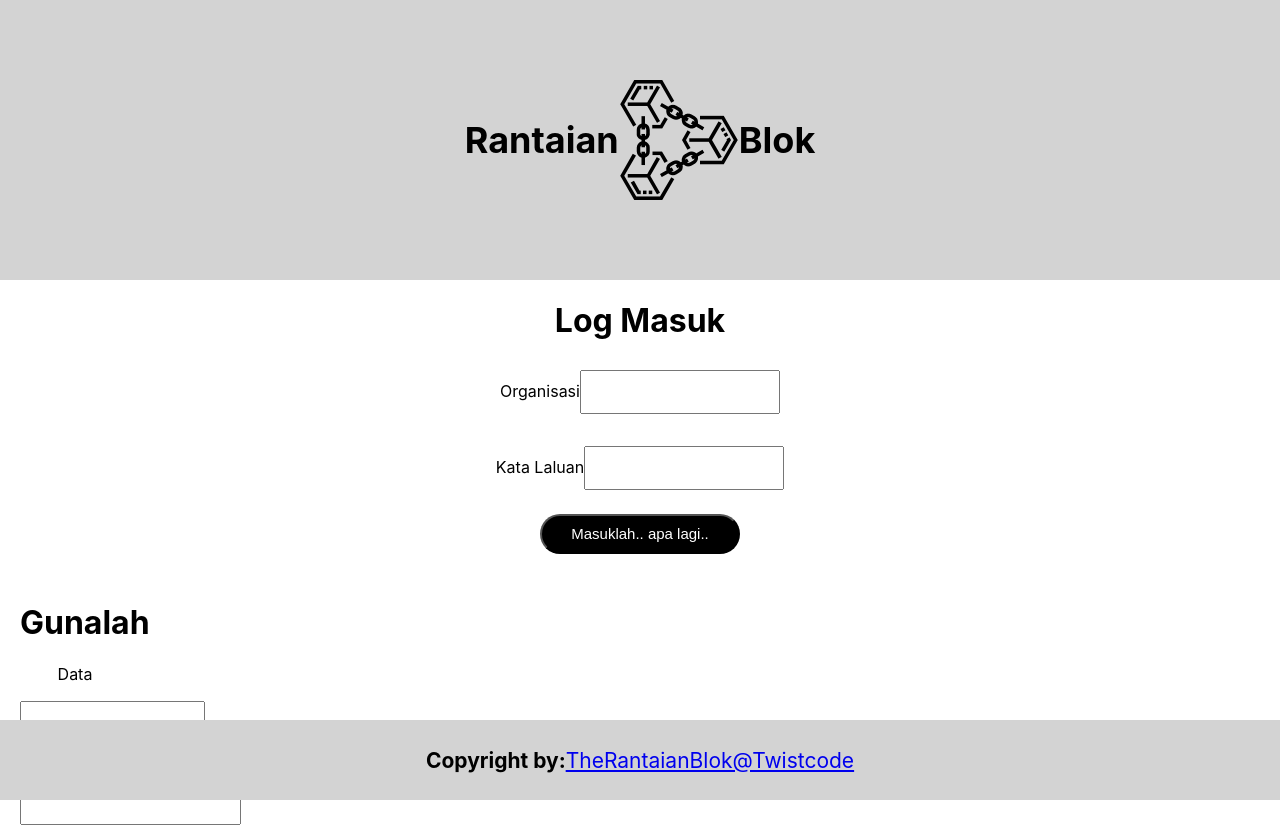
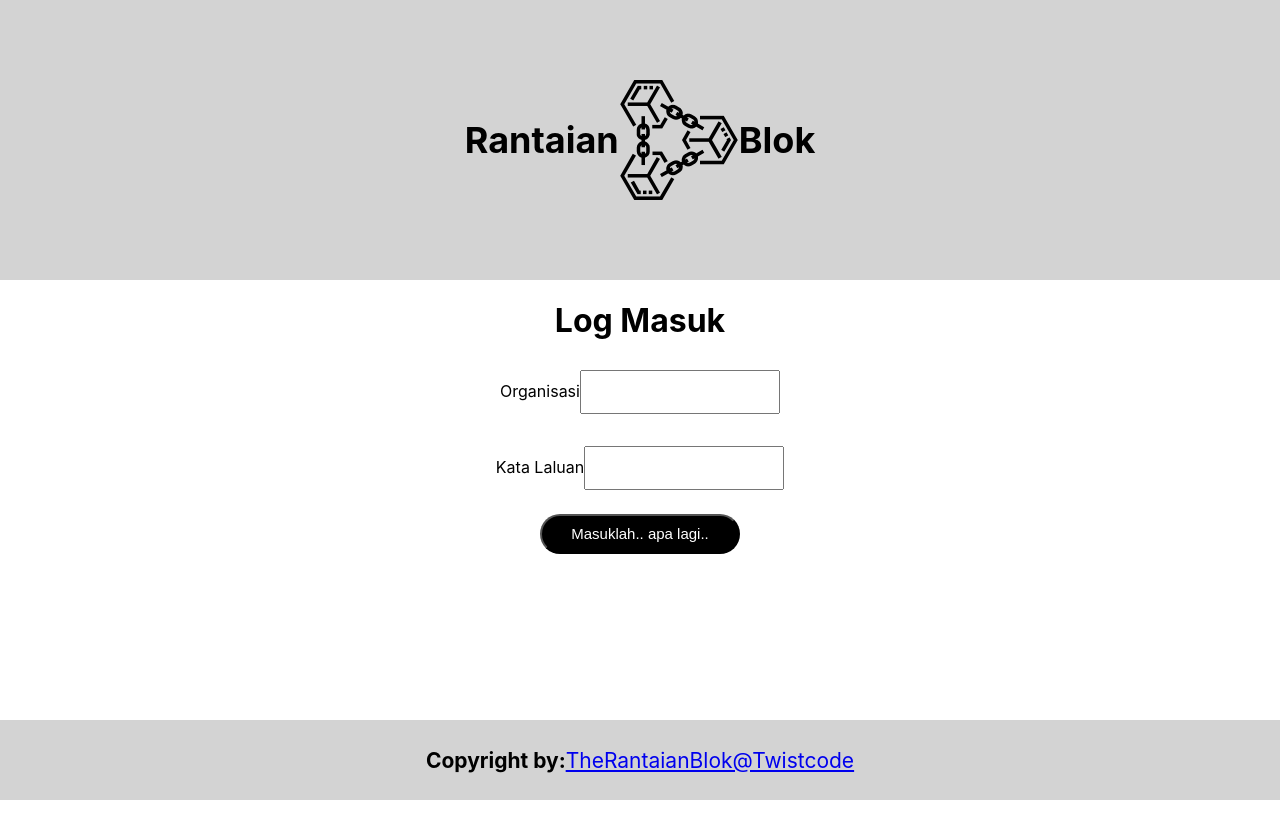
Before and after one commit to EncikMuadz/10_blockchain-food-provenance, a React (Create React App) app in the folder testing_ground/rantaian-blok/: page /user in a window 1280 px wide. After the commit the page ends 800 px from the top, so only its background shows below. Built offline with nearby package versions, Linux system fonts and the light colour scheme.

Commit message:
revert; to a normal component without rerouting ability

```diff
--- a/testing_ground/rantaian-blok/src/components/login.js
+++ b/testing_ground/rantaian-blok/src/components/login.js
@@ -1,12 +1,9 @@
 import React from 'react'
 import './css/login.css'
 import LoginButton from './login-button'
-import { BrowserRouter as Router, Route, Link, Switch} from 'react-router-dom'
-import User from './user.js'
 
 function Login() {
     return (
-        <Router>
         <form>
             <h1>Log Masuk</h1>
             <p>Organisasi
@@ -15,15 +12,9 @@ function Login() {
             <p>Kata Laluan
                 <input className='kata-laluan'/></p>
             <p>
-                    <Link to='/user'>
                 <LoginButton />
-                    </Link>
             </p>
-                <Switch>
-                    <Route path='/user' component={User} />
-                </Switch>
         </form>
-        </Router>
     );
 }
 
```
Lines whose indentation alone changed are shown as unchanged.
